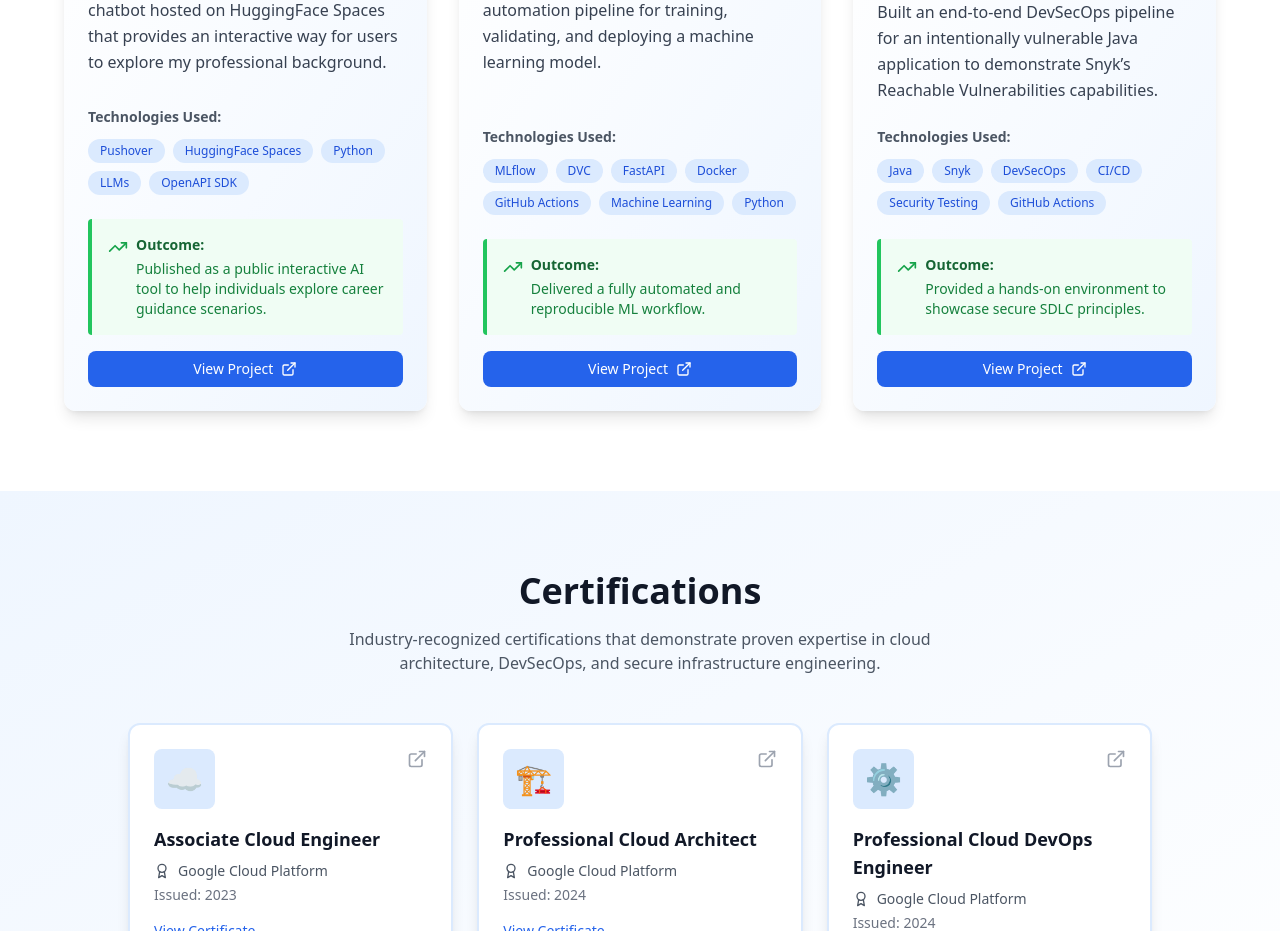
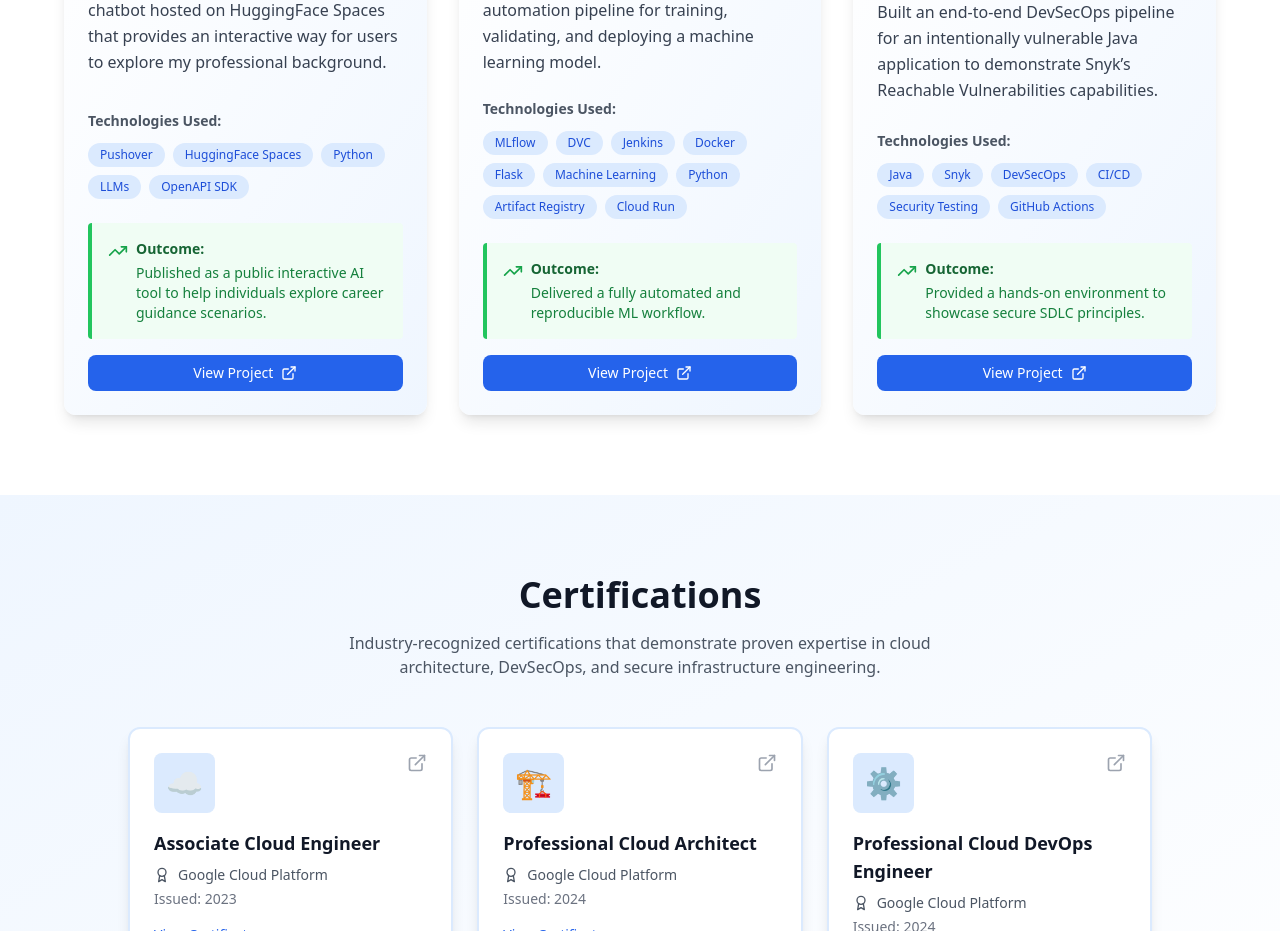
Before and after one commit to rifkikarimr/rkarim-website, a React (Vite) app: page / in a window 1280 px wide. Shown: the part 4400-5331 px from the top of the page. Built offline with nearby package versions, Linux system fonts and the light colour scheme.

Commit message:
Adjust list Tech Stack

```diff
--- a/src/components/Projects.tsx
+++ b/src/components/Projects.tsx
@@ -68,11 +68,13 @@ const projects: Project[] = [
     technologies: [
       'MLflow',
       'DVC',
-      'FastAPI',
+      'Jenkins',
       'Docker',
-      'GitHub Actions',
+      'Flask',
       'Machine Learning',
       'Python',
+      'Artifact Registry',
+      'Cloud Run'
     ],
     outcome:
       'Delivered a fully automated and reproducible ML workflow.',
```
